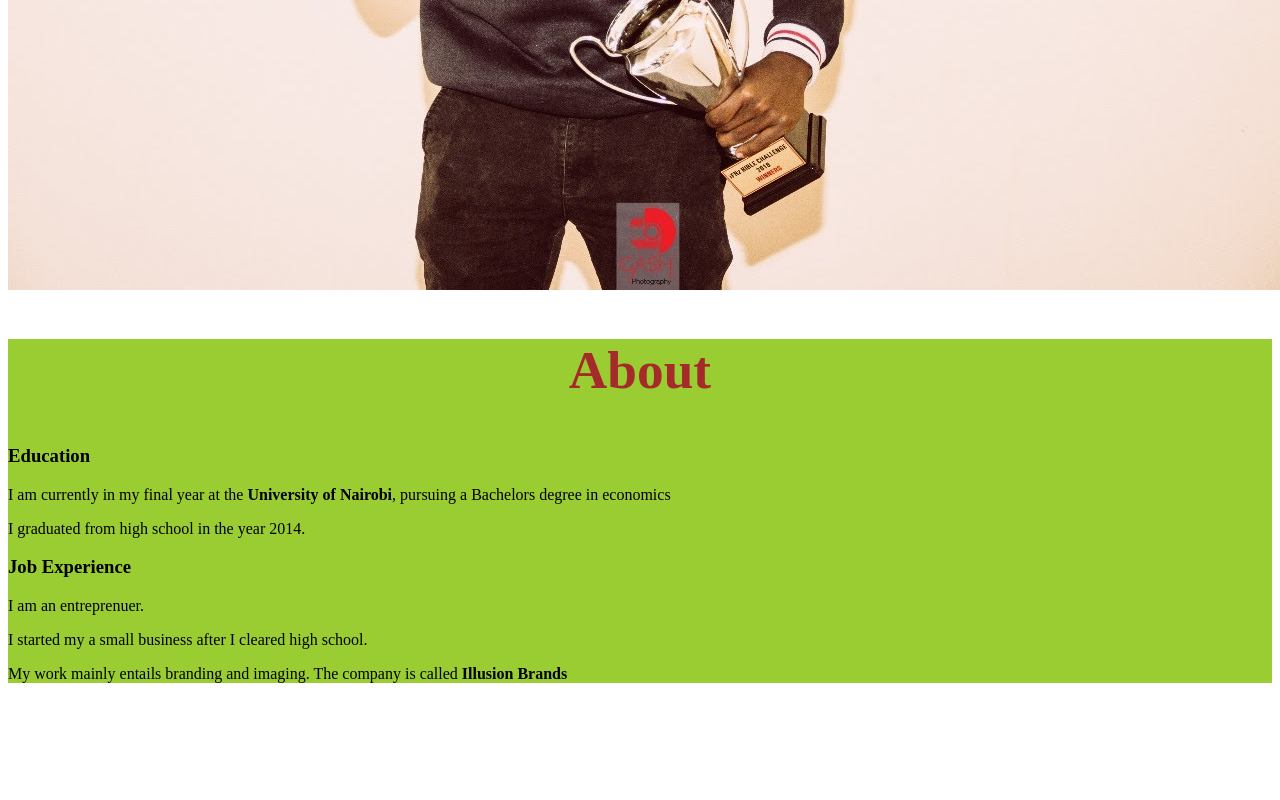
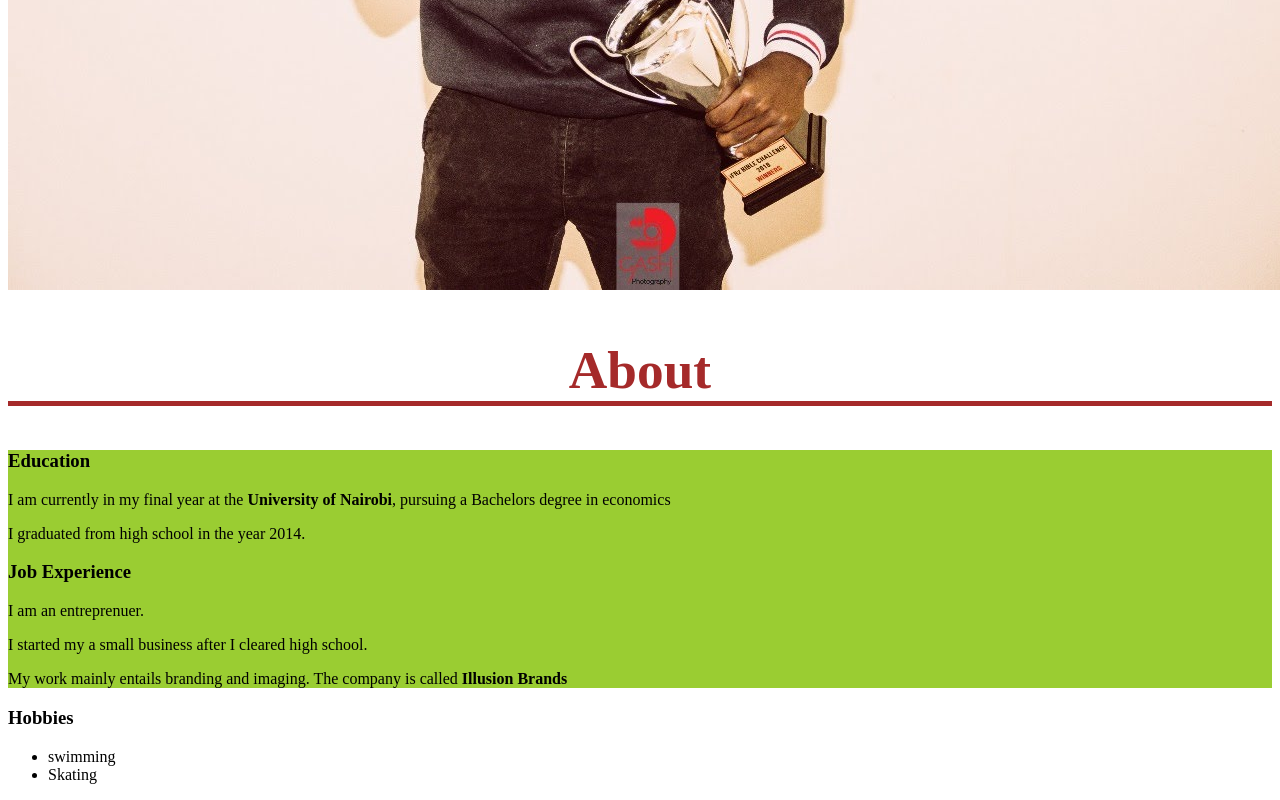
Before and after one commit to Nelson-shujaa/Nelson-shujaa.github.io, a plain HTML site: page index.html in a window 1280 px wide. Shown: the part 801-1601 px from the top of the page. Before the commit the page ends 1500 px from the top, so only its background shows below. Drawn offline with Linux system fonts and the light colour scheme.

Commit message:
create a list of hobbies

```diff
--- a/css/styles.css
+++ b/css/styles.css
@@ -11,7 +11,7 @@
 
 h2 {
   color: brown;
-  border-top: 50px;
   text-align: center;
   font-size: 40pt;
+  border-bottom: 5px solid brown;
 }
--- a/index.html
+++ b/index.html
@@ -8,8 +8,8 @@
   <body>
     <h1 id="header">Nelson Gacheru.</h1>
     <img src="images/me.jpg" alt="a photo of me">
+    <h2> About</h2>
     <div class="column1">
-      <h2> About</h2>
       <h3>Education</h3>
       <p>I am currently in my final year at the <strong>University of Nairobi</strong>, pursuing a Bachelors degree in economics </p>
       <p> I graduated from high school in the year 2014.</p>
@@ -18,10 +18,17 @@
       <p>I am an entreprenuer.</p>
       <p>I started my a small business after I cleared high school.</p>
       <p>My work mainly entails branding and imaging. The company is called <strong> Illusion Brands</strong></p>
+    </div>
+    <div class="column2">
+      <h3>Hobbies</h3>
+      <ul>
+        <li>swimming</li>
+        <li>Skating</li>
+      </ul>
+
+    </div>
 
 
-
-     </div>
 
 
 
```
